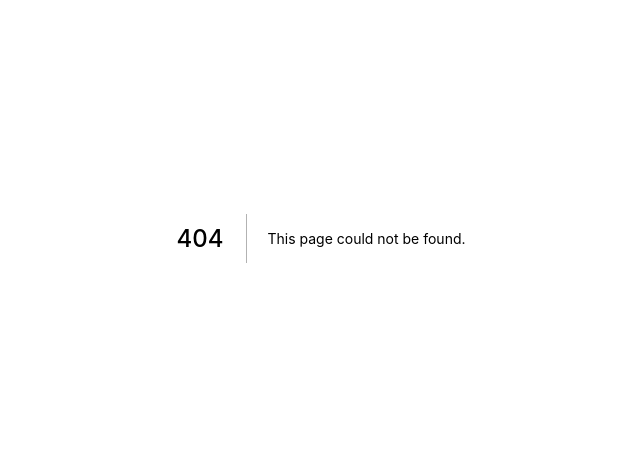
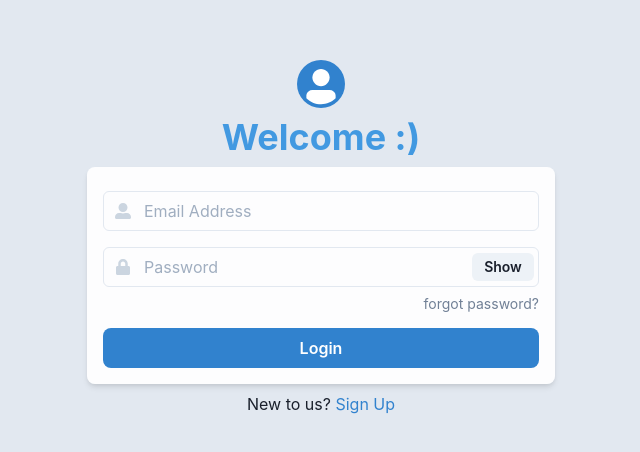
Before and after one commit to lorenzoc25/btracker-frontend, a Next.js app: page /login in a window 1280 px wide. Before the commit this address had no page. Shown: the part 162-614 px from the top of the page, without its empty margins (319-959 px from the left). Built offline with nearby package versions, Linux system fonts and the light colour scheme.

Commit message:
Create Login Page

```diff
--- a/components/Nav.tsx
+++ b/components/Nav.tsx
@@ -57,7 +57,7 @@
               fontSize={'sm'}
               fontWeight={400}
               variant={'link'}
-              href={'#'}>
+              href={'/login'}>
               Sign In
             </Button>
             <Button
--- a/pages/index.tsx
+++ b/pages/index.tsx
@@ -2,9 +2,12 @@
 import Head from 'next/head';
 import styles from '../styles/Home.module.css';
 import SearchBox from '../components/SearchBox';
+import Nav from '../components/Nav';
 
 const Home: NextPage = () => {
   return (
+    <>
+    <Nav />
     <div className={styles.container}>
       <Head>
         <title>Index</title>
@@ -20,6 +23,7 @@
       </main>
 
     </div>
+    </>
   );
 };
 
--- /dev/null
+++ b/pages/login.tsx
@@ -0,0 +1,109 @@
+/* eslint-disable react/no-children-prop */
+import React, { useState } from 'react';
+import type { NextPage } from 'next';
+import {
+  Flex,
+  Heading,
+  Input,
+  Button,
+  InputGroup,
+  Stack,
+  InputLeftElement,
+  chakra,
+  Box,
+  Link,
+  Avatar,
+  FormControl,
+  FormHelperText,
+  InputRightElement,
+} from '@chakra-ui/react';
+import { FaUserAlt, FaLock } from 'react-icons/fa';
+
+const CFaUserAlt = chakra(FaUserAlt);
+const CFaLock = chakra(FaLock);
+
+const Login : NextPage = () => {
+  const [showPassword, setShowPassword] = useState(false);
+  const handleShowClick = () => setShowPassword(!showPassword);
+
+  return (
+    <Flex
+      flexDirection="column"
+      width="100wh"
+      height="100vh"
+      backgroundColor="gray.200"
+      justifyContent="center"
+      alignItems="center"
+    >
+      <Stack
+        flexDir="column"
+        mb="2"
+        justifyContent="center"
+        alignItems="center"
+      >
+        <Avatar bg="blue.500" />
+        <Heading color="blue.400">Welcome :)</Heading>
+        <Box minW={{ base: '90%', md: '468px' }}>
+          <form>
+            <Stack
+              spacing={4}
+              p="1rem"
+              backgroundColor="whiteAlpha.900"
+              boxShadow="md"
+              borderRadius='0.5em'
+            >
+              <FormControl>
+                <InputGroup marginTop='0.5em'>
+                  <InputLeftElement
+                    pointerEvents="none"
+                    children={<CFaUserAlt color="gray.300" />}
+                  />
+                  <Input type="email" placeholder="Email Address" />
+                </InputGroup>
+              </FormControl>
+              <FormControl>
+                <InputGroup>
+                  <InputLeftElement
+                    pointerEvents="none"
+                    color="gray.300"
+                    children={<CFaLock color="gray.300" />}
+                  />
+                  <Input
+                    type={showPassword ? 'text' : 'password'}
+                    placeholder="Password"
+                  />
+                  <InputRightElement width="4.5rem">
+                    <Button h="1.75rem" size="sm" onClick={handleShowClick}>
+                      {showPassword ? 'Hide' : 'Show'}
+                    </Button>
+                  </InputRightElement>
+                </InputGroup>
+                <FormHelperText textAlign="right">
+                  <Link>forgot password?</Link>
+                </FormHelperText>
+              </FormControl>
+              <Button
+                borderRadius='0.5em'
+                type="submit"
+                variant="solid"
+                colorScheme="blue"
+                width="full"
+                marginBottom='1em'
+              >
+                Login
+              </Button>
+            </Stack>
+          </form>
+        </Box>
+      </Stack>
+      <Box>
+        New to us?{' '}
+        <Link color="blue.500" href="#">
+          Sign Up
+        </Link>
+      </Box>
+    </Flex>
+  );
+};
+
+export default Login;
```
